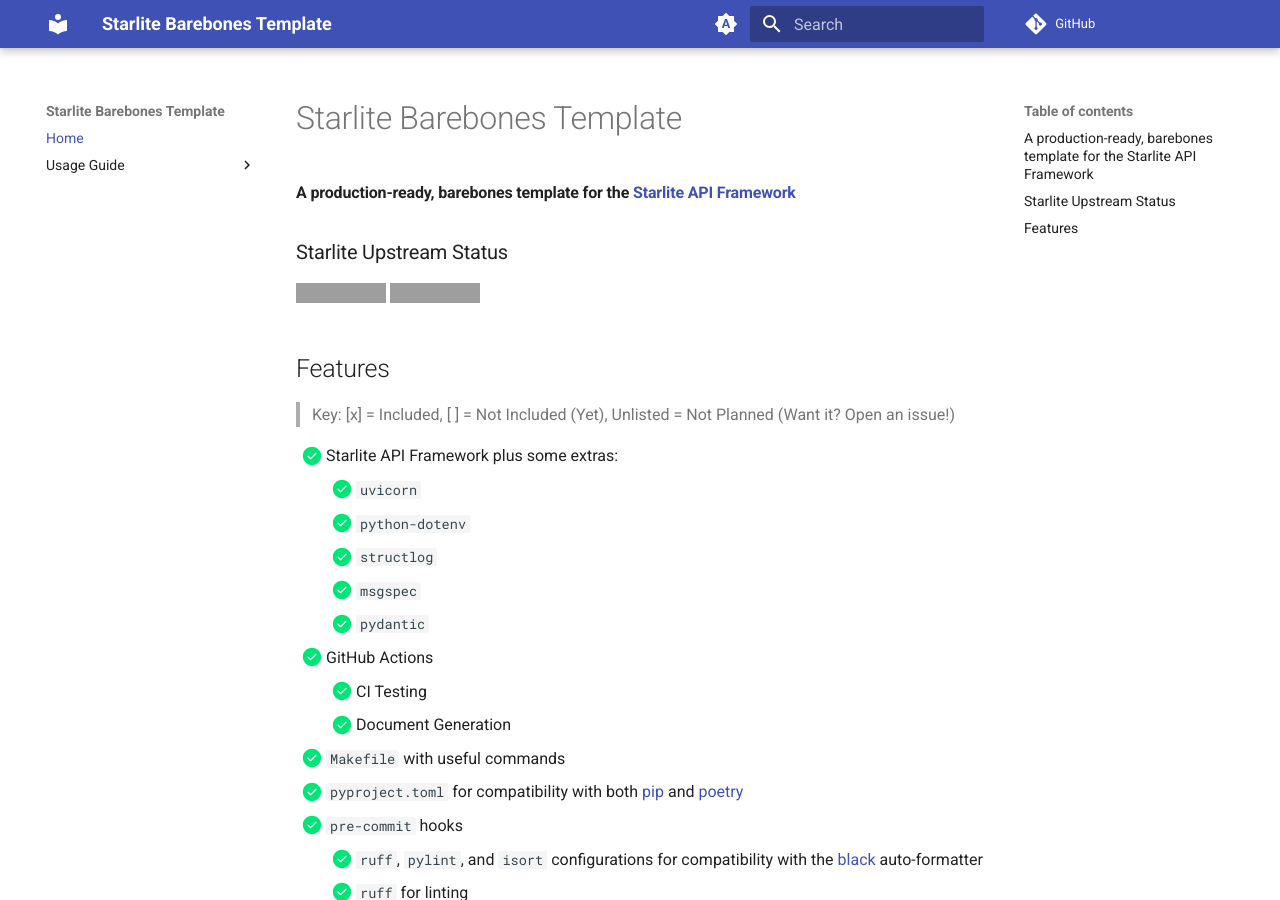
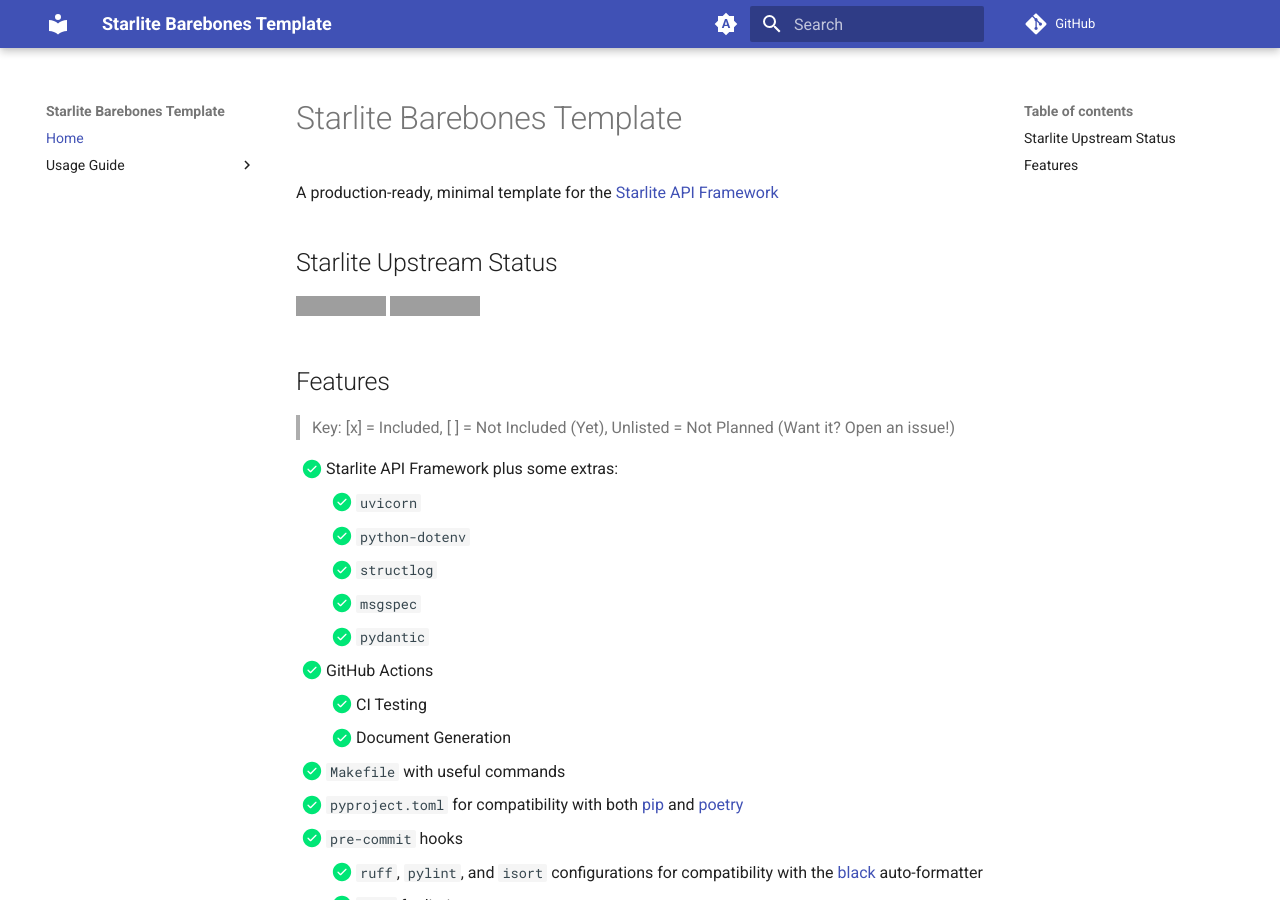
Before and after one commit to cofin/starlite-barebones-template, an MkDocs documentation site: the page built from docs/index.md, in a window 1280 px wide and 900 px high. Built offline with MkDocs 1.6.1 and Material for MkDocs 9.7.7, drawn with Linux system fonts in a browser that asks for light colours; comment, search, counter and statistics services are not loaded; the version menu is left out; grey boxes are pictures that could not be loaded.

Commit message:
chore: update docs styling

```diff
--- a/docs/index.md
+++ b/docs/index.md
@@ -1,7 +1,7 @@
 # Starlite Barebones Template
-#### A production-ready, barebones template for the [Starlite API Framework](https://github.com/starlite-api/starlite)
+A production-ready, minimal template for the [Starlite API Framework](https://github.com/starlite-api/starlite)
 
-### Starlite Upstream Status
+## Starlite Upstream Status
 [![PyPI version](https://badge.fury.io/py/starlite.svg)](https://badge.fury.io/py/starlite)
 [![GitHub Workflow Status](https://img.shields.io/github/actions/workflow/status/starlite-api/starlite/publish.yaml)](https://img.shields.io/github/actions/workflow/status/starlite-api/starlite/publish.yaml)
 
```
